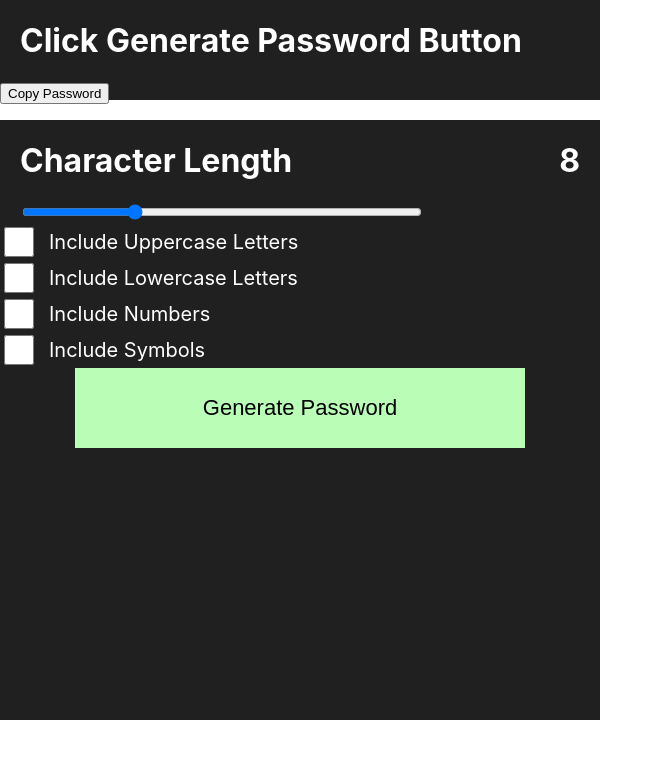
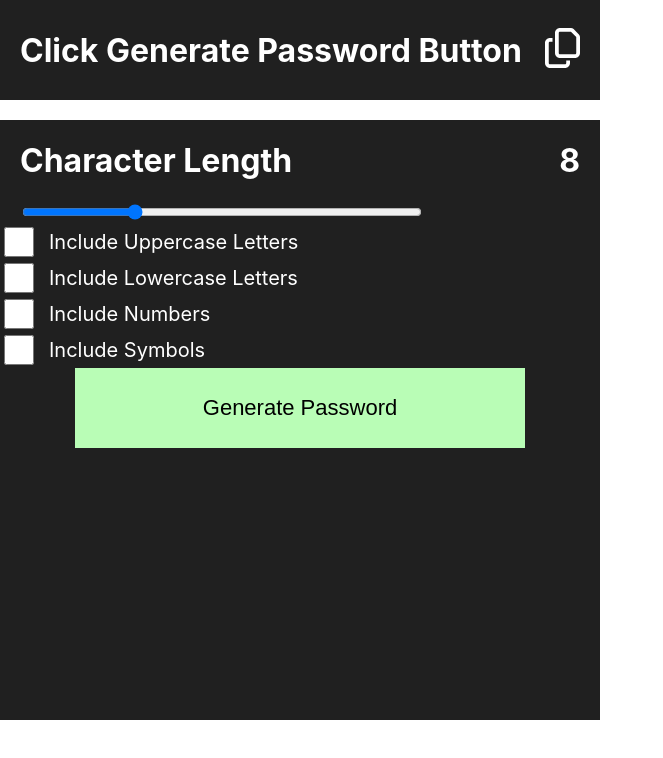
Before and after one commit to Zakariyya98/PasswordGenerator, a React (Create React App) app: page / in a window 1280 px wide. Shown: the top 758 px of the page, without its empty margins (0-663 px from the left). Built offline with nearby package versions, Linux system fonts and the light colour scheme.

Commit message:
GeneratedPassword.*: add: added a copy button which can be clicked and it will copy the password to the clipboard

```diff
--- a/src/components/GeneratedPassword/GeneratedPassword.jsx
+++ b/src/components/GeneratedPassword/GeneratedPassword.jsx
@@ -6,11 +6,15 @@ const GeneratedPassword = ({ generatedPassword }) => {
       <div className="generated-password__container">
         <div>
           <h1 className="generated-password__password">{generatedPassword}</h1>
-          <button
-            onClick={() => navigator.clipboard.writeText(generatedPassword)}
+        </div>
+        <div onClick={() => navigator.clipboard.writeText(generatedPassword)}>
+          <svg
+            className="generated-password__copy-password"
+            xmlns="http://www.w3.org/2000/svg"
+            viewBox="0 0 448 512"
           >
-            Copy Password
-          </button>
+            <path d="M384 336H192c-8.8 0-16-7.2-16-16V64c0-8.8 7.2-16 16-16l140.1 0L400 115.9V320c0 8.8-7.2 16-16 16zM192 384H384c35.3 0 64-28.7 64-64V115.9c0-12.7-5.1-24.9-14.1-33.9L366.1 14.1c-9-9-21.2-14.1-33.9-14.1H192c-35.3 0-64 28.7-64 64V320c0 35.3 28.7 64 64 64zM64 128c-35.3 0-64 28.7-64 64V448c0 35.3 28.7 64 64 64H256c35.3 0 64-28.7 64-64V416H272v32c0 8.8-7.2 16-16 16H64c-8.8 0-16-7.2-16-16V192c0-8.8 7.2-16 16-16H96V128H64z" />
+          </svg>
         </div>
       </div>
     </>
--- a/src/components/GeneratedPassword/GeneratedPassword.scss
+++ b/src/components/GeneratedPassword/GeneratedPassword.scss
@@ -6,8 +6,20 @@
     width: 600px;
     background-color: #202020;
     margin-bottom: 20px;
+    align-items: center;
+    justify-content: space-between;
   }
+
   &__password {
     margin-left: 20px;
   }
+
+  &__copy-password {
+    margin-right: 20px;
+    fill: white;
+    height: 40px;
+    &:hover {
+      cursor: pointer;
+    }
+  }
 }
```
